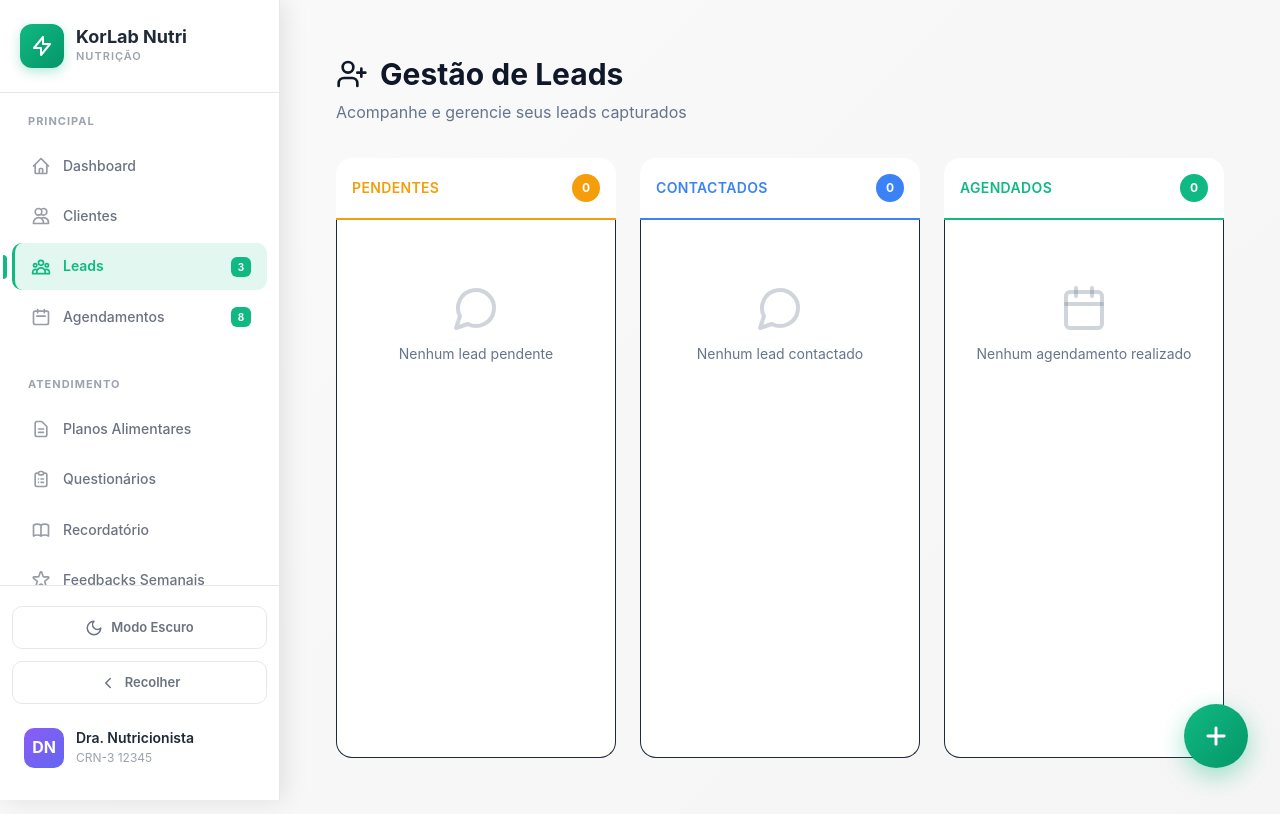
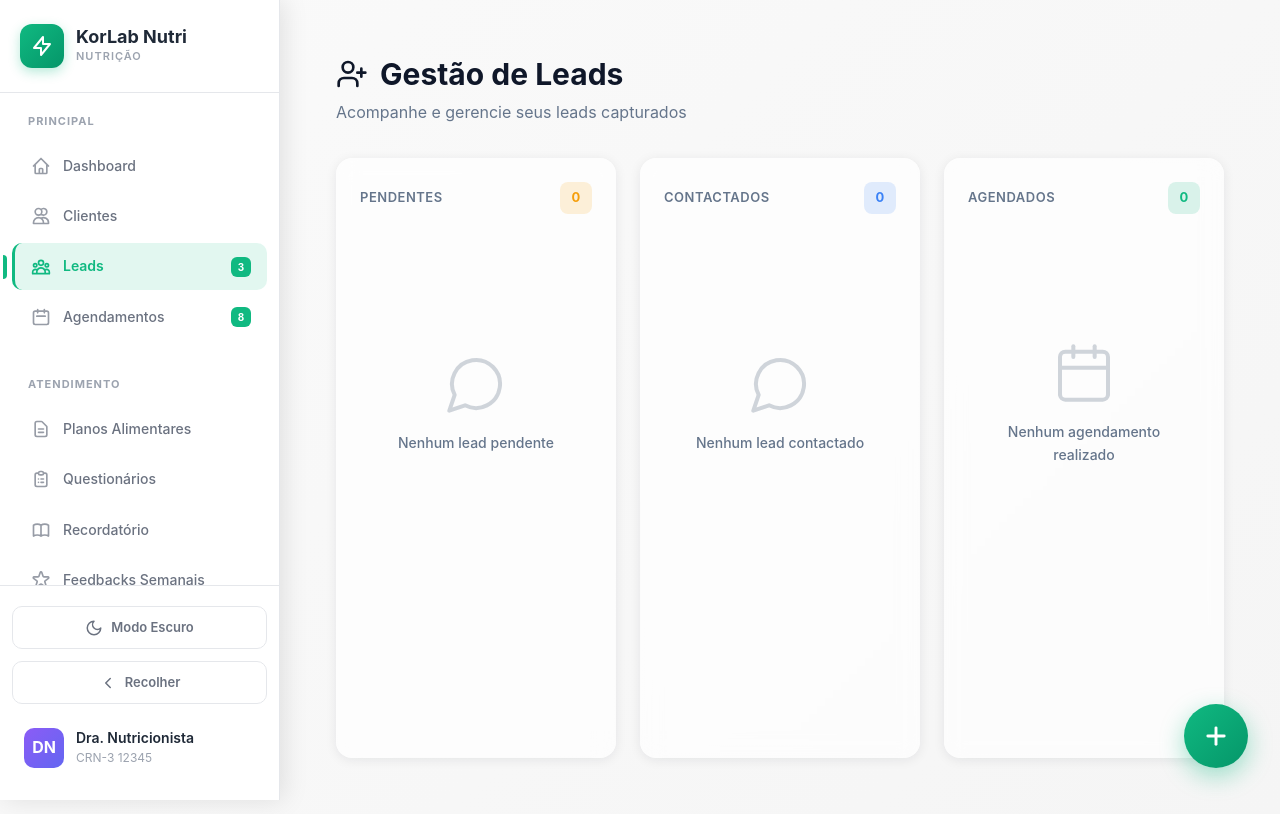
Before and after one commit to oldmoneygit/craft-niche-pro, a React (Vite) app: page /leads in a window 1280 px wide. Built offline with nearby package versions, Linux system fonts and the light colour scheme.

Commit message:
Refactor: Update UI to match design

```diff
--- a/src/components/leads/KanbanColumn.tsx
+++ b/src/components/leads/KanbanColumn.tsx
@@ -8,7 +8,6 @@ interface KanbanColumnProps {
   id: string;
   title: string;
   count: number;
-  color: string;
   leads: Lead[];
   onContact: (leadId: string) => void;
   onSchedule: (leadId: string) => void;
@@ -19,7 +18,6 @@ export function KanbanColumn({
   id,
   title,
   count,
-  color,
   leads,
   onContact,
   onSchedule,
@@ -33,40 +31,19 @@ export function KanbanColumn({
   return (
     <div
       ref={setNodeRef}
-      className={`flex flex-col h-full min-h-[600px] transition-all ${
+      data-status={id}
+      className={`kanban-column transition-all ${
         isOver ? 'ring-2 ring-emerald-500 scale-[1.02]' : ''
       }`}
     >
       {/* Header da coluna */}
-      <div
-        className="p-4 rounded-t-2xl border-b-2 flex items-center justify-between"
-        style={{
-          background: 'hsl(var(--card))',
-          backdropFilter: 'blur(20px)',
-          borderColor: color,
-          borderWidth: '0 0 2px 0'
-        }}
-      >
-        <h3 className="font-semibold text-sm uppercase tracking-wide" style={{ color }}>
-          {title}
-        </h3>
-        <span
-          className="w-7 h-7 rounded-full flex items-center justify-center text-white text-xs font-bold"
-          style={{ backgroundColor: color }}
-        >
-          {count}
-        </span>
+      <div className="kanban-column-header">
+        <div className="kanban-column-title">{title}</div>
+        <div className="kanban-column-count">{count}</div>
       </div>
 
       {/* Lista de leads */}
-      <div
-        className="flex-1 p-4 space-y-3 overflow-y-auto rounded-b-2xl border border-t-0"
-        style={{
-          background: 'hsl(var(--card))',
-          backdropFilter: 'blur(20px)',
-          borderColor: 'hsl(var(--border))'
-        }}
-      >
+      <div className="space-y-3">
         <SortableContext items={leads.map(l => l.id)} strategy={verticalListSortingStrategy}>
           {leads.length > 0 ? (
             leads.map(lead => (
@@ -79,11 +56,11 @@ export function KanbanColumn({
               />
             ))
           ) : (
-            <div className="text-center py-12">
-              {id === 'pending' && <MessageCircle className="w-12 h-12 text-muted-foreground/30 mx-auto mb-3" />}
-              {id === 'contacted' && <MessageCircle className="w-12 h-12 text-muted-foreground/30 mx-auto mb-3" />}
-              {id === 'scheduled' && <Calendar className="w-12 h-12 text-muted-foreground/30 mx-auto mb-3" />}
-              <p className="text-sm text-muted-foreground">
+            <div className="kanban-empty-state">
+              {id === 'pending' && <MessageCircle />}
+              {id === 'contacted' && <MessageCircle />}
+              {id === 'scheduled' && <Calendar />}
+              <p>
                 {id === 'pending' && 'Nenhum lead pendente'}
                 {id === 'contacted' && 'Nenhum lead contactado'}
                 {id === 'scheduled' && 'Nenhum agendamento realizado'}
--- a/src/pages/Leads.css
+++ b/src/pages/Leads.css
@@ -1,31 +1,3 @@
-.leads-page {
-  max-width: 1400px;
-}
-
-/* ==================== HEADER ==================== */
-.leads-header {
-  margin-bottom: 32px;
-}
-
-.header-content h1 {
-  font-size: 32px;
-  font-weight: 700;
-  color: var(--text-primary);
-  display: flex;
-  align-items: center;
-  gap: 12px;
-  margin-bottom: 8px;
-}
-
-.header-content h1 svg {
-  color: var(--primary);
-}
-
-.header-content p {
-  font-size: 15px;
-  color: var(--text-muted);
-}
-
 /* ==================== KANBAN BOARD ==================== */
 .kanban-board {
   display: grid;
@@ -33,69 +5,71 @@
   gap: 24px;
 }
 
+/* ==================== KANBAN COLUMN ==================== */
 .kanban-column {
-  background: var(--bg-content);
+  background: hsl(var(--card) / 0.7);
   backdrop-filter: blur(10px);
-  border: 1px solid var(--border);
+  border: 1px solid hsl(var(--border));
   border-radius: 16px;
   padding: 24px;
-  box-shadow: 0 2px 12px var(--shadow);
+  box-shadow: 0 2px 12px hsl(var(--foreground) / 0.08);
   transition: all 0.3s ease;
-  min-height: 500px;
+  min-height: 600px;
 }
 
-.kanban-header {
+.kanban-column-header {
   display: flex;
   justify-content: space-between;
   align-items: center;
   margin-bottom: 24px;
   padding-bottom: 16px;
-  border-bottom: 2px solid var(--border);
+  border-bottom: 1px solid hsl(var(--border));
 }
 
-.kanban-title {
-  font-size: 14px;
+.kanban-column-title {
+  font-size: 13px;
   font-weight: 600;
   text-transform: uppercase;
   letter-spacing: 0.5px;
-  color: var(--text-muted);
+  color: hsl(var(--muted-foreground));
 }
 
-.kanban-count {
-  width: 32px;
+.kanban-column-count {
+  min-width: 32px;
   height: 32px;
+  padding: 0 10px;
   border-radius: 8px;
   display: flex;
   align-items: center;
   justify-content: center;
-  font-size: 14px;
+  font-size: 13px;
   font-weight: 700;
 }
 
-.column-pendentes .kanban-count {
-  background: rgba(245, 158, 11, 0.15);
+.kanban-column[data-status="pending"] .kanban-column-count {
+  background: hsl(38 92% 50% / 0.15);
   color: #f59e0b;
 }
 
-.column-contactados .kanban-count {
-  background: rgba(59, 130, 246, 0.15);
+.kanban-column[data-status="contacted"] .kanban-column-count {
+  background: hsl(217 91% 60% / 0.15);
   color: #3b82f6;
 }
 
-.column-agendados .kanban-count {
-  background: rgba(16, 185, 129, 0.15);
+.kanban-column[data-status="scheduled"] .kanban-column-count {
+  background: hsl(160 84% 39% / 0.15);
   color: #10b981;
 }
 
 /* ==================== LEAD CARD ==================== */
 .lead-card {
-  background: var(--bg-primary);
-  border: 1px solid var(--border);
+  background: hsl(var(--background));
+  border: 1px solid hsl(var(--border));
   border-radius: 12px;
   padding: 20px;
   margin-bottom: 16px;
   transition: all 0.3s ease;
-  cursor: pointer;
+  cursor: default;
   position: relative;
   overflow: hidden;
 }
@@ -107,150 +81,49 @@
   top: 0;
   bottom: 0;
   width: 3px;
-  background: var(--accent-color);
+  background: #10b981;
   transform: scaleY(0);
   transition: transform 0.3s ease;
 }
 
 .lead-card:hover {
   transform: translateY(-4px);
-  box-shadow: 0 8px 24px var(--shadow);
-  border-color: var(--accent-color);
+  box-shadow: 0 8px 24px hsl(var(--foreground) / 0.12);
+  border-color: #10b981;
 }
 
 .lead-card:hover::before {
   transform: scaleY(1);
 }
 
-.lead-card.ai-captured {
-  --accent-color: #10b981;
-}
-
-.lead-header {
-  display: flex;
-  justify-content: space-between;
-  align-items: flex-start;
-  margin-bottom: 16px;
-  gap: 12px;
-}
-
-.lead-name {
-  font-size: 17px;
-  font-weight: 600;
-  color: var(--text-primary);
-}
-
-.lead-badge {
-  padding: 6px 12px;
-  border-radius: 20px;
-  font-size: 11px;
-  font-weight: 600;
-  letter-spacing: 0.3px;
-  background: rgba(16, 185, 129, 0.15);
-  color: #10b981;
-  white-space: nowrap;
-  flex-shrink: 0;
-}
-
-.lead-info {
-  margin-bottom: 16px;
-}
-
-.info-item {
-  display: flex;
-  align-items: center;
-  gap: 10px;
-  margin-bottom: 10px;
-  font-size: 14px;
-  color: var(--text-secondary);
-}
-
-.info-item svg {
-  color: var(--text-muted);
-  flex-shrink: 0;
-}
-
-.lead-meta {
-  font-size: 12px;
-  color: var(--text-muted);
-  padding-top: 16px;
-  border-top: 1px solid var(--border);
-}
-
-.lead-actions {
-  display: flex;
-  gap: 8px;
-  margin-top: 16px;
-}
-
-.btn {
-  flex: 1;
-  padding: 12px 16px;
-  border-radius: 10px;
-  font-size: 13px;
-  font-weight: 600;
-  border: none;
-  cursor: pointer;
-  transition: all 0.2s ease;
-  display: flex;
-  align-items: center;
-  justify-content: center;
-  gap: 6px;
-  font-family: inherit;
-}
-
-.btn-contact {
-  background: #10b981;
-  color: white;
-}
-
-.btn-contact:hover {
-  background: #059669;
-  transform: translateY(-2px);
-  box-shadow: 0 4px 12px rgba(16, 185, 129, 0.3);
-}
-
-.btn-schedule {
-  background: #3b82f6;
-  color: white;
-}
-
-.btn-schedule:hover {
-  background: #2563eb;
-  transform: translateY(-2px);
-  box-shadow: 0 4px 12px rgba(59, 130, 246, 0.3);
-}
-
-.btn-reject {
-  background: transparent;
-  border: 1px solid var(--border);
-  color: #ef4444;
-  padding: 10px;
-  flex: 0;
-  width: 40px;
-  justify-content: center;
-}
-
-.btn-reject:hover {
-  background: rgba(239, 68, 68, 0.1);
-  border-color: #ef4444;
+.lead-card .cursor-move:hover {
+  cursor: move;
 }
 
 /* ==================== EMPTY STATE ==================== */
-.empty-state {
+.kanban-empty-state {
   text-align: center;
-  padding: 48px 24px;
+  padding: 64px 24px;
+  display: flex;
+  flex-direction: column;
+  align-items: center;
+  justify-content: center;
+  min-height: 300px;
 }
 
-.empty-state svg {
-  margin: 0 auto 16px;
-  color: var(--text-muted);
-  opacity: 0.4;
+.kanban-empty-state svg {
+  width: 64px;
+  height: 64px;
+  margin-bottom: 16px;
+  color: hsl(var(--muted-foreground));
+  opacity: 0.3;
+  stroke-width: 1.5;
 }
 
-.empty-state p {
+.kanban-empty-state p {
   font-size: 14px;
-  color: var(--text-muted);
+  color: hsl(var(--muted-foreground));
+  font-weight: 500;
 }
 
 /* ==================== RESPONSIVE ==================== */
@@ -265,16 +138,7 @@
 }
 
 @media (max-width: 768px) {
-  .header-content h1 {
-    font-size: 24px;
-  }
-
-  .lead-actions {
+  .lead-card .flex {
     flex-wrap: wrap;
   }
-
-  .btn-reject {
-    flex: 1;
-    width: auto;
-  }
 }
--- a/src/pages/Leads.tsx
+++ b/src/pages/Leads.tsx
@@ -201,7 +201,6 @@ export function Leads() {
             id="pending"
             title="PENDENTES"
             count={leadsByStatus.pending.length}
-            color="#f59e0b"
             leads={leadsByStatus.pending}
             onContact={handleContact}
             onSchedule={handleSchedule}
@@ -212,7 +211,6 @@ export function Leads() {
             id="contacted"
             title="CONTACTADOS"
             count={leadsByStatus.contacted.length}
-            color="#3b82f6"
             leads={leadsByStatus.contacted}
             onContact={handleContact}
             onSchedule={handleSchedule}
@@ -223,7 +221,6 @@ export function Leads() {
             id="scheduled"
             title="AGENDADOS"
             count={leadsByStatus.scheduled.length}
-            color="#10b981"
             leads={leadsByStatus.scheduled}
             onContact={handleContact}
             onSchedule={handleSchedule}
```
Also changed, not shown: src/components/leads/LeadCard.tsx (+9 -9 lines).
